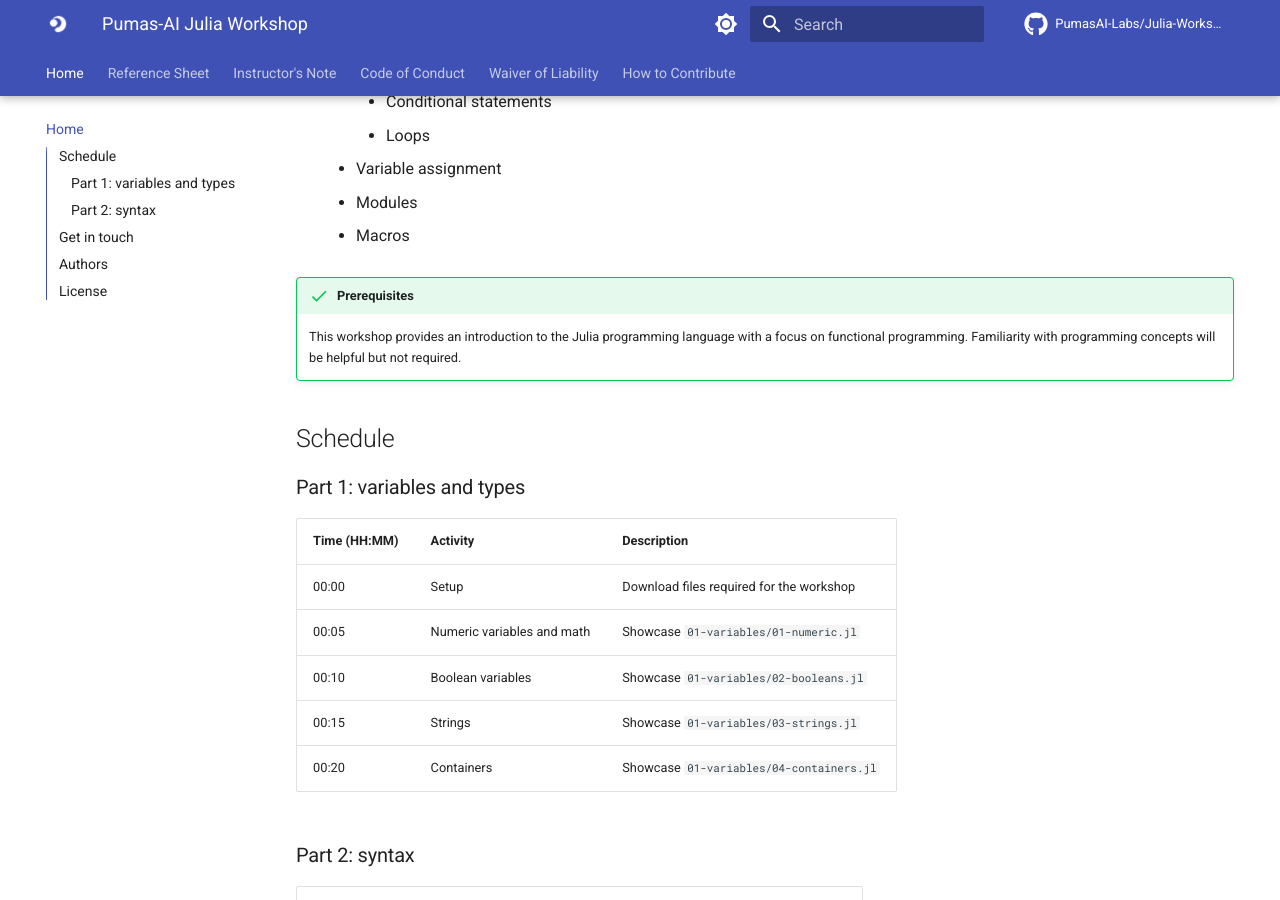
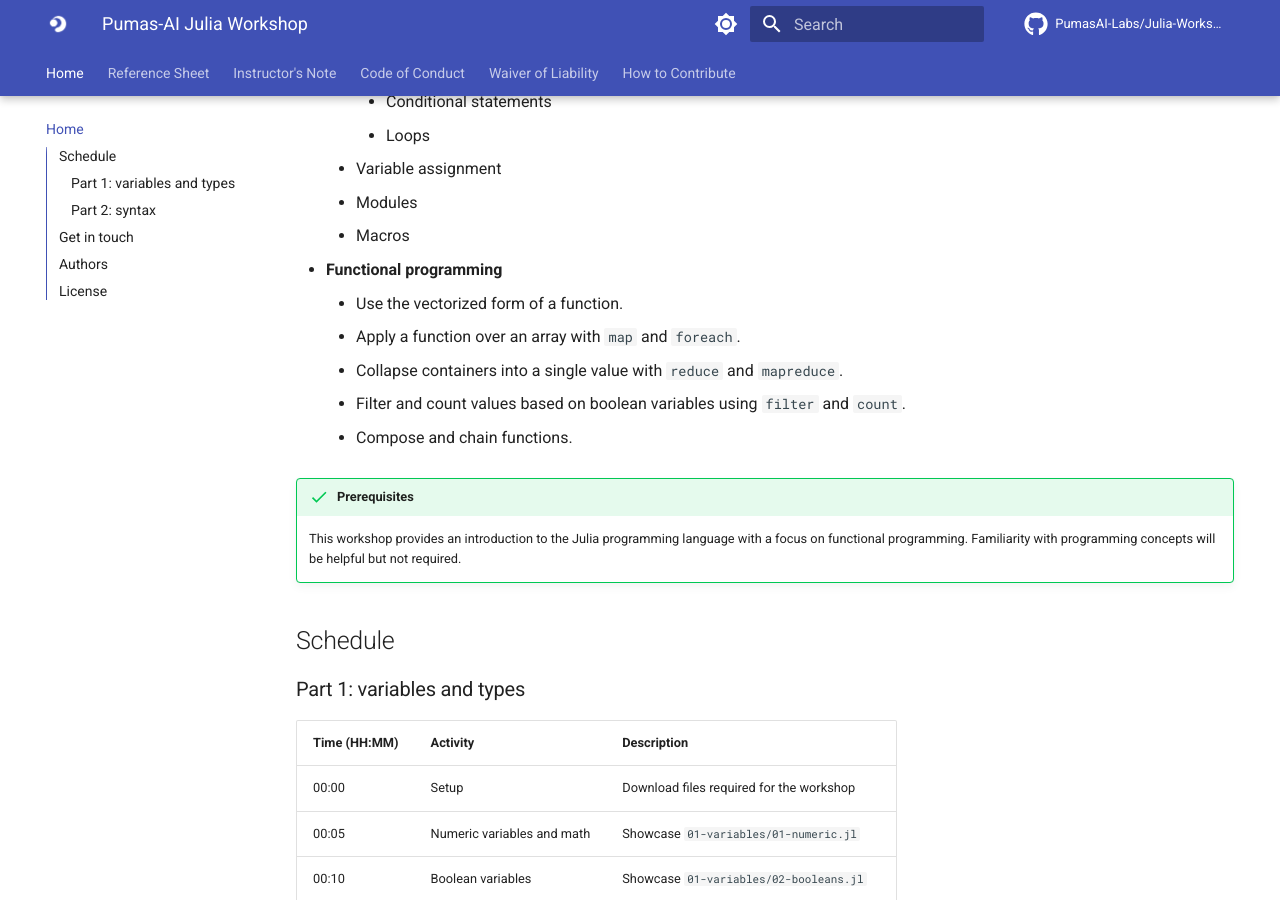
Before and after one commit to PumasAI-Labs/Julia-Workshop, an MkDocs documentation site: the page built from docs/index.md, in a window 1280 px wide and 900 px high, scrolled down 467 px. Built offline with MkDocs 1.6.1 and Material for MkDocs 9.7.7, drawn with Linux system fonts in a browser that asks for light colours; comment, search, counter and statistics services are not loaded.

Commit message:
Updated index

```diff
--- a/docs/index.md
+++ b/docs/index.md
@@ -20,6 +20,13 @@
     - Variable assignment
     - Modules
     - Macros
+
+- **Functional programming**
+    - Use the vectorized form of a function.
+    - Apply a function over an array with `map` and `foreach`.
+    - Collapse containers into a single value with ` reduce` and `mapreduce`.
+    - Filter and count values based on boolean variables using `filter` and `count`.
+    - Compose and chain functions.
 
 !!! success "Prerequisites"
 
```
